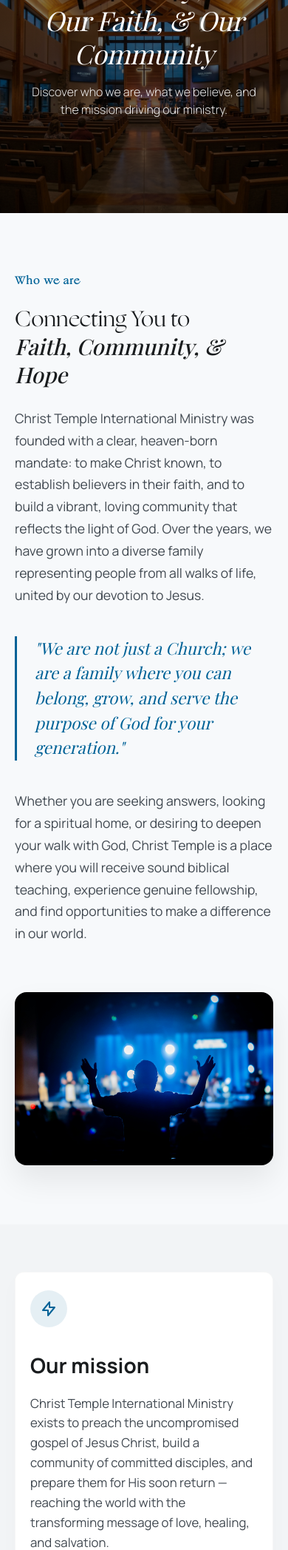
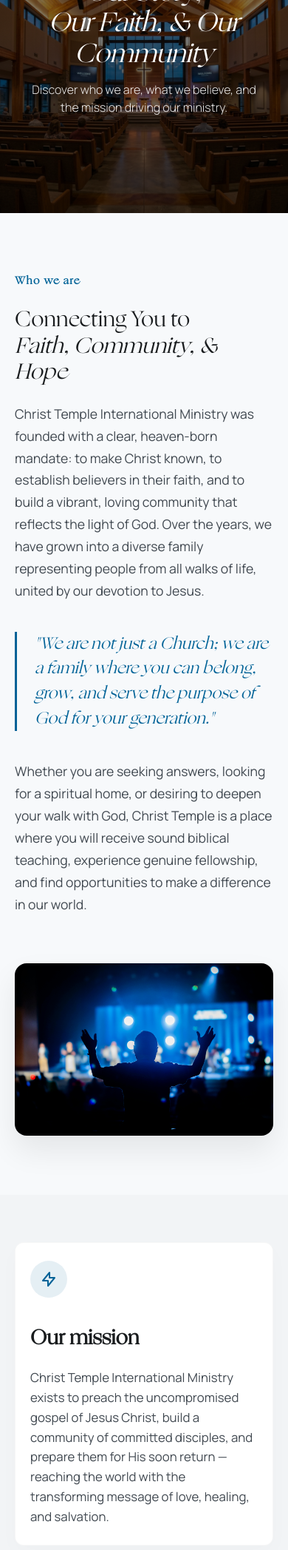
Before and after one commit to Nosa116/CTIM-WEB, a PHP site: page /about.html in a window 390 px wide; the page is wider, and only the part inside the window is pictured. Shown: the part 202-2297 px from the top of that part at 74% size. Run offline with PHP 8.4, Linux system fonts and the light colour scheme; some web fonts are replaced.

Commit message:
feat: add base stylesheet with custom typography, color variables, and responsive layout components

```diff
--- a/assets/css/style.css
+++ b/assets/css/style.css
@@ -82,6 +82,11 @@ body {
     overflow-x: hidden;
 }
 
+h1, h2, h3, h4, h5, h6 {
+    font-family: var(--font-ogg);
+    font-weight: normal;
+}
+
 /* --- Navigation --- */
 .navbar {
     display: flex;
@@ -212,7 +217,7 @@ body {
 }
 
 .hero-title .serif-italic {
-    font-family: var(--font-serif);
+    font-family: var(--font-ogg);
     font-style: italic;
     font-weight: 400;
 }
@@ -631,7 +636,7 @@ body.menu-open .nav-backdrop {
 }
 
 .quote-text {
-    font-family: var(--font-serif);
+    font-family: var(--font-ogg);
     font-size: 2.25rem;
     font-style: italic;
     font-weight: 400;
@@ -2317,7 +2322,7 @@ body.menu-open .nav-backdrop {
 }
 
 .about-hero-title .serif-italic {
-    font-family: var(--font-serif);
+    font-family: var(--font-ogg);
     font-style: italic;
 }
 
@@ -2363,7 +2368,7 @@ body.menu-open .nav-backdrop {
 }
 
 .story-title .serif-italic {
-    font-family: var(--font-serif);
+    font-family: var(--font-ogg);
     font-style: italic;
 }
 
@@ -2374,7 +2379,7 @@ body.menu-open .nav-backdrop {
 }
 
 .story-highlight {
-    font-family: var(--font-serif);
+    font-family: var(--font-ogg);
     font-style: italic;
     font-size: 1.4rem;
     line-height: 1.5;
@@ -2485,7 +2490,7 @@ body.menu-open .nav-backdrop {
 }
 
 .leadership-title .serif-italic {
-    font-family: var(--font-serif);
+    font-family: var(--font-ogg);
     font-style: italic;
 }
 
@@ -2579,7 +2584,7 @@ body.menu-open .nav-backdrop {
 }
 
 .about-cta-title .serif-italic {
-    font-family: var(--font-serif);
+    font-family: var(--font-ogg);
     font-style: italic;
 }
 
```
